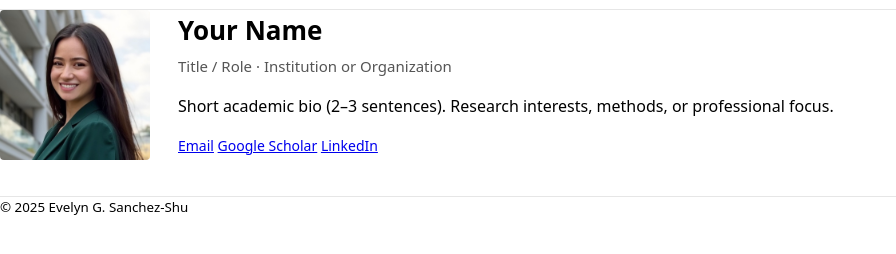
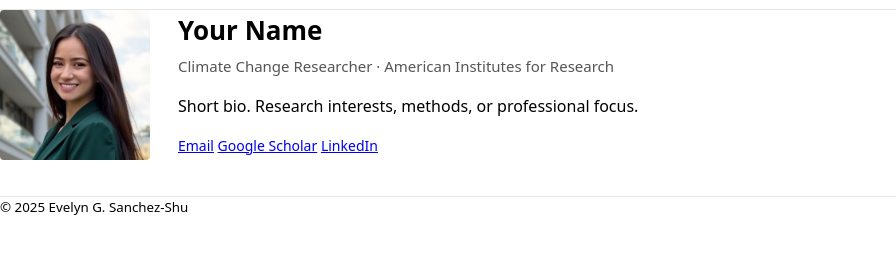
Before and after one commit to evelyngsanchezshu/evelyngsanchezshu.github.io, a plain HTML site: page index.html in a window 1280 px wide. Shown: the part 46-300 px from the top of the page, without its empty margins (0-896 px from the left). Drawn offline with Linux system fonts and the light colour scheme.

Commit message:
Update index.html

```diff
--- a/index.html
+++ b/index.html
@@ -30,11 +30,11 @@
     <div class="academic-content">
       <h2>Your Name</h2>
       <p class="subtitle">
-        Title / Role · Institution or Organization
+        Climate Change Researcher · American Institutes for Research
       </p>
 
       <p>
-        Short academic bio (2–3 sentences). Research interests, methods, or professional focus.
+        Short bio. Research interests, methods, or professional focus.
       </p>
 
       <p class="contact-links">
```
